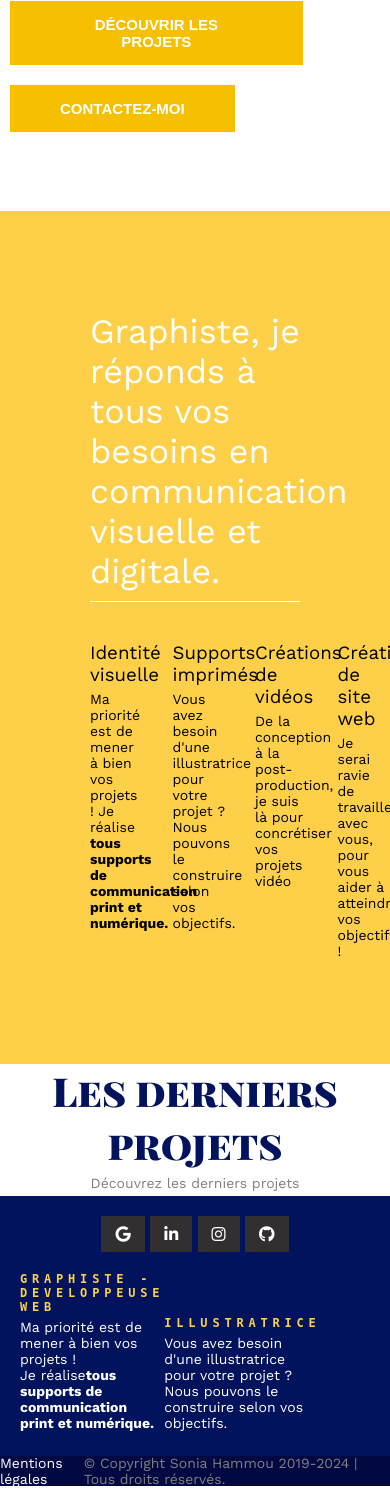
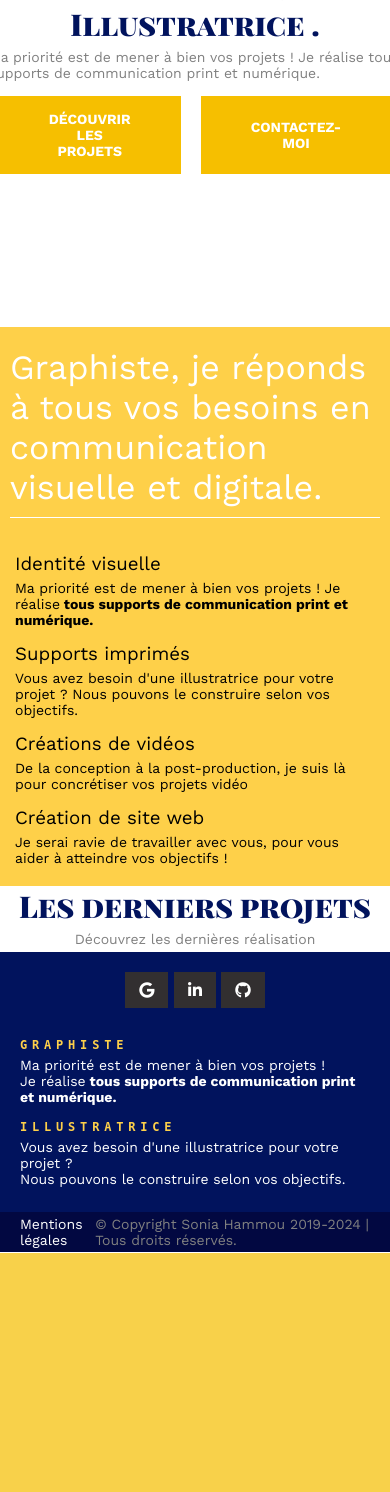
Before and after one commit to soniahammou/portfolio, a Symfony app: template templates/front/main/index.html.twig in a window 390 px wide; the page is wider, and only the part inside the window is pictured. Shown: the part 295-1787 px from the top of that part. After the commit the page ends 1548 px from the top of that part, so only its background shows below. Run offline with Twig, Linux system fonts and the light colour scheme; the template is opened without the code that fills it, so the values that code supplies are empty; some libraries are stand-ins or nearby versions.

Commit message:
feat/responsive design

```diff
--- a/public/css/style.css
+++ b/public/css/style.css
@@ -1,88 +1,88 @@
-
 /* ---- TYPO ----- */
 
 h4 {
     font-size: 60px;
-    font-family: 'Playfair Display SC', serif;
+    font-family: "Playfair Display SC", serif;
     color: black;
     margin-bottom: 10px;
 }
-h3{
-        font-family : 'work sans';
+h3 {
+    font-family: "work sans";
     color: black;
     font-weight: 400;
 }
 
 h5 {
-
     font-size: 12px;
     font-family: Roboto Mono, monospace;
     text-transform: uppercase;
-    letter-spacing: .3rem;
+    letter-spacing: 0.3rem;
     color: #ffae00;
 }
 
-
-h6{
+h6 {
     font-family: Roboto Mono, monospace;
     text-transform: uppercase;
     font-size: 13px;
     letter-spacing: 5px;
     font-weight: 800;
-    color: #3E3331;
-
+    color: #3e3331;
 }
 
 p {
-    padding:5px 0px;
+    padding: 5px 0px;
     font-family: sans-serif;
     font-size: 14px;
-    font-family: 'work sans', sans-serif;
+    font-family: "work sans", sans-serif;
     color: grey;
     font-weight: 400;
 }
 
+a {
+    font-family: "work sans", sans-serif;
+
+
+}
+
 /* ---- NAV BAR ----- */
 
-#main_navbar{
+#main_navbar {
     display: flex;
     justify-content: space-between;
     align-items: center;
     background: #01135d;
     color: white;
     position: fixed;
-    top:0;
+    top: 0;
     width: 100%;
-    padding :20px;
+    padding: 20px;
     z-index: 10;
 }
-
 
 #main_navbar li {
     margin: 0 20px;
     padding: 0 4px;
 }
 
-
-
-
 /* ---- FIN NAV BAR ----- */
 
-
-
-
 /* ---------- Home content------ */
-.main_home_content  {
+.main_home_content {
     display: flex;
-    font-family: 'work sans';
+    font-family: "work sans";
     width: 100%;
     height: 60vh;
     flex-wrap: wrap;
     justify-content: center;
     align-items: center;
 }
+.main_home_button{
+    display : flex;
+    justify-content: center;
+}
 
-.main_home_content_button{
+
+.main_home_content_button {
     border: none;
     text-align: center;
     cursor: pointer;
@@ -92,7 +92,7 @@ p {
     font-size: 15px;
     background-color: #f6bf00;
     padding: 15px 50px;
-    margin: 10px ;
+    margin: 10px;
     -webkit-transition: all 0.5s;
     -moz-transition: all 0.5s;
     -o-transition: all 0.5s;
@@ -103,14 +103,12 @@ p {
     background-color: #000e3d;
 }
 
-
 .main_title {
     font-size: 40px;
-    font-family: 'Playfair Display SC', serif;
-    color:#01135d;
+    font-family: "Playfair Display SC", serif;
+    color: #01135d;
     text-align: center;
 }
-
 
 .home_wrapper {
     display: flex;
@@ -123,8 +121,6 @@ p {
     background: #fed049;
     width: 100%;
     height: 50%;
-
-
 }
 
 /* ---------- Section Home content------ */
@@ -134,38 +130,33 @@ p {
     padding: 90px;
 }
 
-.main_home_about-title{
+.main_home_about-title {
     font-weight: 500;
-    padding :  10px 0px;
+    padding: 10px 0px;
     font-size: 34px;
-    border-bottom:solid white 1px;
-    color : white;
+    border-bottom: solid white 1px;
+    color: white;
 }
 
-.main_home_about-article{
+.main_home_about-article {
     display: flex;
     /* flex-wrap: nowrap;  */
     padding-top: 30px;
 }
 
-
-
 .main_home_about-article article {
     padding: 10px 0px;
     margin-right: 30px;
-    width: calc(100%/4);
-
+    width: calc(100% / 4);
 }
 
-.main_home_about-article-paragraph{
-    color : black;
+.main_home_about-article-paragraph {
+    color: black;
 }
-
-
 
 /* -------  PROJECT CONTENT ----- */
 
-.project_header{
+.project_header {
     display: flex;
     justify-content: center;
     align-items: center;
@@ -174,28 +165,23 @@ p {
     padding-top: 20px;
 }
 
-
-.project_header p{
+.project_header p {
     letter-spacing: 0.7px;
     color: black;
-    font-family: 'work sans', sans-serif;
-    font-size :15px;
-    text-align:center;
-
+    font-family: "work sans", sans-serif;
+    font-size: 15px;
+    text-align: center;
 }
 
-.project_gallery{
+.project_gallery {
     display: flex;
     flex-wrap: wrap;
     justify-content: center;
     align-items: center;
-    /* border : solid 2px red; */
 }
 
-
-
 /* -------  GALLERY MINIATURE ----- */
-.galery-header{
+.galery-header {
     display: flex;
     flex-wrap: wrap;
     flex-direction: column;
@@ -203,33 +189,30 @@ p {
     width: 100%;
 }
 
-.gallery-item  {
+.gallery-item {
     position: relative;
     width: 30%;
     height: 50%;
     background: #3d3a3a;
     cursor: pointer;
     overflow: hidden;
-    scale : 1;
+    scale: 1;
+    margin: 10px;
 }
 
-
-.gallery-item_caption{
+.gallery-item_caption {
     position: absolute;
     bottom: 0;
     padding: 20px;
     color: #ebe2df;
     text-transform: uppercase;
     font-size: 1.27em;
-    padding:1em;
-
+    padding: 1em;
 }
 
 .gallery-item h2 {
     overflow: hidden;
 }
-
-
 
 .gallery-item h2 {
     position: relative;
@@ -237,9 +220,8 @@ p {
     margin-bottom: 5px;
     letter-spacing: 0.7px;
     color: white;
-    font-family: 'work sans', sans-serif;
-    font-size :20px ;
-
+    font-family: "work sans", sans-serif;
+    font-size: 20px;
 }
 
 .gallery-item p {
@@ -247,7 +229,6 @@ p {
     font-size: 48%;
     padding: 0em 0;
     opacity: 0;
-
 }
 
 .gallery-item:hover p {
@@ -255,23 +236,19 @@ p {
     /* transition: all 0.60s ease-out; */
 }
 
-
-
-.gallery-item  img {
+.gallery-item img {
     opacity: 60%;
     width: 100%;
     height: 100%;
-    transition: all 0.60s ease-in;
+    transition: all 0.6s ease-in;
     /* transform: scale(1.2, 1.2); */
-
 }
 
 .gallery-item:hover img {
-    opacity: .3;
-    transition: all 0.60s ease-out;
+    opacity: 0.3;
+    transition: all 0.6s ease-out;
     transform: scale(1.1, 1.1);
     overflow: hidden;
-
 }
 
 .gallery-item .gallery-item-caption {
@@ -287,14 +264,12 @@ p {
     height: 1px;
     background: #ebe2df;
     transform: translate3d(-100%, 0, 0);
-    transition: all 0.60s ease-out;
+    transition: all 0.6s ease-out;
 }
 
 .gallery-item:hover h2::after {
     transform: translate3d(0, 0, 0);
-
 }
-
 
 /*---------------------------------------
    Project by ID
@@ -302,58 +277,48 @@ p {
 
 /* -------SECTION HEADER----------  */
 
-.header_show_project{
+.header_show_project {
     width: 100%;
-    height:60%;
-    padding:0 30%;
+    height: 60%;
+    padding: 0 30%;
     background-color: #01104d;
-    color : white;
+    color: white;
     display: flex;
     justify-content: center;
     align-items: flex-start;
     flex-direction: column;
-
 }
-
 
 .header_show_project > header,
 .header_show_project > section {
     padding: 20px;
-
 }
 
 .header_show_project-main-title h1 {
     font-size: 60px;
-    font-family: 'Playfair Display SC', serif;
+    font-family: "Playfair Display SC", serif;
     color: white;
-    margin:0;
-
+    margin: 0;
 }
 
-
-
-.header_show_project-infos{
+.header_show_project-infos {
     display: flex;
-
 }
 
 .header_show_project-infos > section:nth-child(1),
 .header_show_project-infos > section:nth-child(2) {
-    padding-right:22px;
+    padding-right: 22px;
 }
-
-
 
 /* ----------- MAIN SECTION ----------- */
 
-.main_show_project{
+.main_show_project {
     display: flex;
     flex-wrap: wrap;
     justify-content: flex-start;
     align-content: center;
     padding: 30px;
 }
-
 
 /* ------ header ------ */
 .main_show_project-header {
@@ -363,30 +328,28 @@ p {
 .main_show_project-header-title {
     font-size: 40px;
     letter-spacing: 0.5px;
-    font-family: 'Playfair Display SC', serif;
+    font-family: "Playfair Display SC", serif;
     color: black;
 }
 
-
-.main_show_project-header-logiciels{
-    color:#fed049;
+.main_show_project-header-logiciels {
+    color: #fed049;
     font-weight: 400;
     display: inline;
 }
 
 /* ------ Gallery ------ */
 
-.main_show_project-gallery{
+.main_show_project-gallery {
     display: flex;
     justify-content: center;
-   align-content:center ;
+    align-content: center;
     flex-wrap: wrap;
 }
 
-.main_show_project-gallery figure{
-    width:  calc(1/2*100vh);
+.main_show_project-gallery figure {
+    width: calc(1 / 2 * 100vh);
 }
-
 
 /*---------------------------------------
    Contact section
@@ -398,29 +361,27 @@ display: flex;
     flex-direction: column;
 }
 
-
 /*---------------------------------------
    Footer section
 -----------------------------------------*/
 
 footer {
-    background-color:#01135d;
-    font-family : 'work sans';
+    background-color: #01135d;
+    font-family: "work sans";
     width: 100%;
     position: relative;
-    padding-top:20px;
+    padding-top: 20px;
     bottom: 0;
 }
 
-.footer_title{
+.footer_title {
     color: #fed049;
     text-transform: uppercase;
 }
 
-.footer_content{
-    color:white;
+.footer_content {
+    color: white;
 }
-
 
 .footer_wrapper {
     width: 50%;
@@ -430,20 +391,19 @@ footer {
     padding: 20px;
 }
 
-.footer_mentions_infos{
+.footer_mentions_infos {
     display: flex;
     justify-content: space-around;
     align-items: center;
     height: 30px;
     background-color: rgb(2, 8, 65);
-    color:grey;
-
+    color: grey;
 }
 
 /* ------ Social icon ------ */
 
 .footer-social-icons {
-    display:flex;
+    display: flex;
     align-items: center;
     justify-content: center;
 }
@@ -456,13 +416,13 @@ footer {
     color: #fff;
 }
 
-.fa{
-    padding:10px 14px;
-    -o-transition:.5s;
-    -ms-transition:.5s;
-    -moz-transition:.5s;
-    -webkit-transition:.5s;
-    transition: .5s;
+.fa {
+    padding: 10px 14px;
+    -o-transition: 0.5s;
+    -ms-transition: 0.5s;
+    -moz-transition: 0.5s;
+    -webkit-transition: 0.5s;
+    transition: 0.5s;
     background-color: #322f30;
 }
 .fa-instagram:hover {
@@ -482,3 +442,77 @@ footer {
 }
 
 /* fin de footer  */
+
+@media (max-width: 992px) {
+
+ /*---NAVBAR----**/
+    #main_navbar {
+        /* width: 100%; */
+        position: inherit;
+    }
+
+/*---first section, HOMEPAGE----**/
+    .home_wrapper {
+        width: 100%;
+        display: flex;
+        flex-wrap: wrap;
+    }
+
+    .main_home_content {
+        display: flex;
+        padding: 20px;
+    }
+    /*button*/
+    .main_home_content_button{
+        font-size :14px;
+    }
+
+    /*---2nd section, HOMEPAGE----**/
+    .main_home_about {
+        display: flex;
+        flex-wrap: wrap;
+        width: auto;
+        height: fit-content;
+        padding: 10px;
+    }
+
+    .main_home_about-article {
+        display: flex;
+        height: fit-content;
+        flex-wrap: wrap;
+        justify-content: center;
+    }
+
+    .main_home_about-article article {
+        display: flex;
+        flex-wrap: wrap;
+        width: 100%;
+        padding: 0;
+        margin: 5px;
+    }
+
+/*---gallery item----**/
+
+/* galery title section */
+
+.main_title{
+    font-size : 30px;
+}
+    .gallery-item {
+        width: 100%;
+    }
+
+/*---footer----**/
+    .footer_wrapper{
+        display: flex;
+        flex-wrap: wrap;
+        width: auto;
+    }
+    .footer_mentions_infos {
+        padding : 20px;
+    }
+
+    .footer_title{
+        margin-top: 10px;
+    }
+}
--- a/templates/fragments/footer.html.twig
+++ b/templates/fragments/footer.html.twig
@@ -3,15 +3,14 @@
 		<ul class="social-icons">
 			<li><a href="mailto:sonia.hammou@gmail.com"><i class="fa fa-google"></i></a></li>
 			<li><a href="https://fr.linkedin.com/public-profile/in/sonia-hammou-b02934186?trk=people-guest_people_search-card&challengeId=AQGvBBxlYHQnnQAAAXQhzaXX5M2aR8fUAnnWIcWgsLfmvy_0MbthKf6yWSow9iTRHpPlv9wDYqgq-ZRoLauGnYUBG-OdVC7UJQ&submissionId=c15eec1e-cc48-2e16-6da7-6c54d368eb4c" class="social-icon"><i class="fa fa-linkedin"></i></a></li>
-			<li><a href="https://www.instagram.com/mlle_s_design/" class="social-icon"><i class="fa fa-instagram"></i></a></li>
 			<li><a href="https://www.instagram.com/mlle_s_design/" class="social-icon"><i class="fa fa-github"></i></a></li>
 		</ul>
 	</nav>
 
 	<div class="footer_wrapper">
 		<section>
-			<h5 class="footer_title">GRAPHISTE - Developpeuse Web</h5>
-			<p class="footer_content">Ma priorité est de mener à bien vos projets ! <br>Je réalise<strong>tous supports de communication print et numérique.</strong>
+			<h5 class="footer_title">GRAPHISTE</h5>
+			<p class="footer_content">Ma priorité est de mener à bien vos projets ! <br>Je réalise<strong> tous supports de communication print et numérique.</strong>
 			</p>
 		</section>
 
--- a/templates/fragments/nav.html.twig
+++ b/templates/fragments/nav.html.twig
@@ -2,13 +2,15 @@
 	<nav id="main_navbar">
 		<ul>
 			<li>
-				<a href="{{path('app_main')}}">Sonia Hammou</a>
+				{# <a href="{{path('app_main')}}">Sonia Hammou</a> #}
+
+				<a href="{{path('app_main_front')}}">Sonia Hammou</a>
 			</li>
 		</ul>
 
 		<ul>
+			<li><a href="{{'#'}}">A propos</a></li>
 
-<li><a href="#">{{ propos ?? 'propos' }}</a></li>
 			<li><a href="{{path('app_project_list')}}">Graphisme</a></li>
 			<li><a href="#">Illustrations</a></li>
 			<li><a href="{{path('app_contact')}}">Contact</a></li>
--- a/templates/front/base.html.twig
+++ b/templates/front/base.html.twig
@@ -32,23 +32,12 @@
 	</head>
 
 <header>
-	<nav id="main_navbar">
-		<ul>
-			<li>
-				<a href="{{path('app_main')}}">Sonia Hammou</a>
-			</li>
-		</ul>
+		{% block nav %}
+{% include "fragments/nav.html.twig" %}
 
-		<ul>
-		{% block nav %}
-			<li><a href="#">A propos</a></li>
-			<li><a href="{{path('app_project_list')}}">Graphisme</a></li>
-			<li><a href="#">Illustrations</a></li>
-			<li><a href="{{path('app_contact')}}">Contact</a></li>
-		</ul>
 		{% endblock %}
-	</div>
 </nav></header>
+
 
 
 {% include "fragments/_flash.html.twig" %}
--- a/templates/front/main/index.html.twig
+++ b/templates/front/main/index.html.twig
@@ -5,11 +5,11 @@
 		<section class="main_home_content">
 
 		<div>
-			<h1 class="main_title">Graphiste, Illustratrice .</h1>
+			<h1 class="main_title"> Graphiste, Illustratrice .</h1>
 			<p>Ma priorité est de mener à bien vos projets ! Je réalise tous supports de communication print et numérique.</p>
 		<div>
 
-		<div>
+		<div class ="main_home_button">
 			<button class="main_home_content_button">
 				<a href="{{path('app_project_list')}}">Découvrir les projets</a>
 			</button>
@@ -19,10 +19,10 @@
 			</button>
 		</div>
 		</section>
-
-		<figure>
+{#
+<figure class="home_image">
 			<img src="https://s.tmimgcdn.com/scr/800x500/337900/illustration-de-graphiste-filles-sur-ordinateur-vector-art-concepteur-concevant-un-travail-de-concept_337995-original.jpg">
-		</figure>
+		</figure> #}
 
 </div>
 
@@ -73,11 +73,11 @@ Section : Gallery dernier projets
 	<header class="galery-header">
 		<h1 class="main_title">Les derniers projets</h1>
 		<p>
-			Découvrez les derniers projets
+			Découvrez les dernières réalisation
 		</p>
 	</header>
+
 </section>
-
-	{% include "fragments/_gallery.html.twig" %}
+		{% include "./fragments/_gallery.html.twig" %}
 
 {% endblock %}
```
Also changed, not shown: src/Controller/front/MainController.php (+3 -5 lines). Lines whose indentation alone changed are shown as unchanged.
